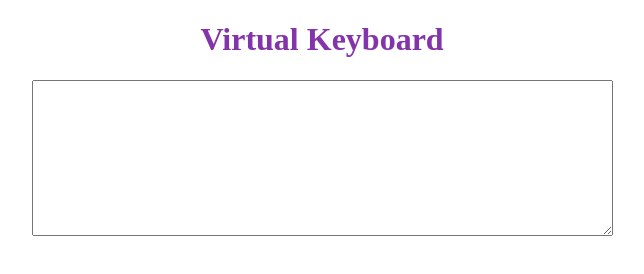
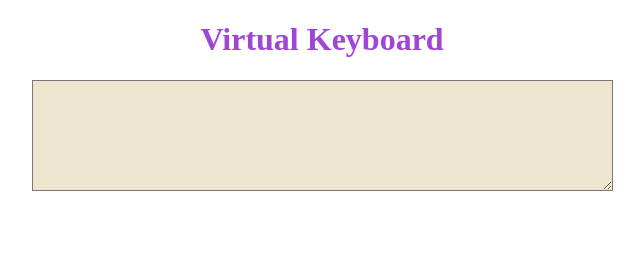
Before and after one commit to EugeneDubrova777/virtual-keyboard, a website: page index.html in a window 1280 px wide. Shown: the whole page, without its empty margins (318-962 px from the left). Drawn offline with Linux system fonts and the light colour scheme.

Commit message:
feat: add background color to textarea

```diff
--- a/script.js
+++ b/script.js
@@ -11,12 +11,15 @@ body.append(title);
 // textarea
 
 const textareaWrapper = document.createElement('div');
-textareaWrapper.classList.add('text-area');
+textareaWrapper.classList.add('textarea-wrapper');
 
 const textarea = document.createElement('textarea');
 textarea.id = 'text-area';
-textarea.rows = 10;
+textarea.classList.add('textarea');
+textarea.rows = 7;
 textarea.cols = 70;
 
 body.append(textareaWrapper);
 textareaWrapper.append(textarea);
+
+// keys
--- a/style.css
+++ b/style.css
@@ -9,11 +9,15 @@
 }
 
 .title {
-  color: #8334aa;
+  color: #9f45d7;
   text-align: center;
 }
 
-.text-area {
+.textarea-wrapper {
   display: flex;
   justify-content: center;
 }
+
+.textarea {
+  background: #eee5cf;
+}
```
